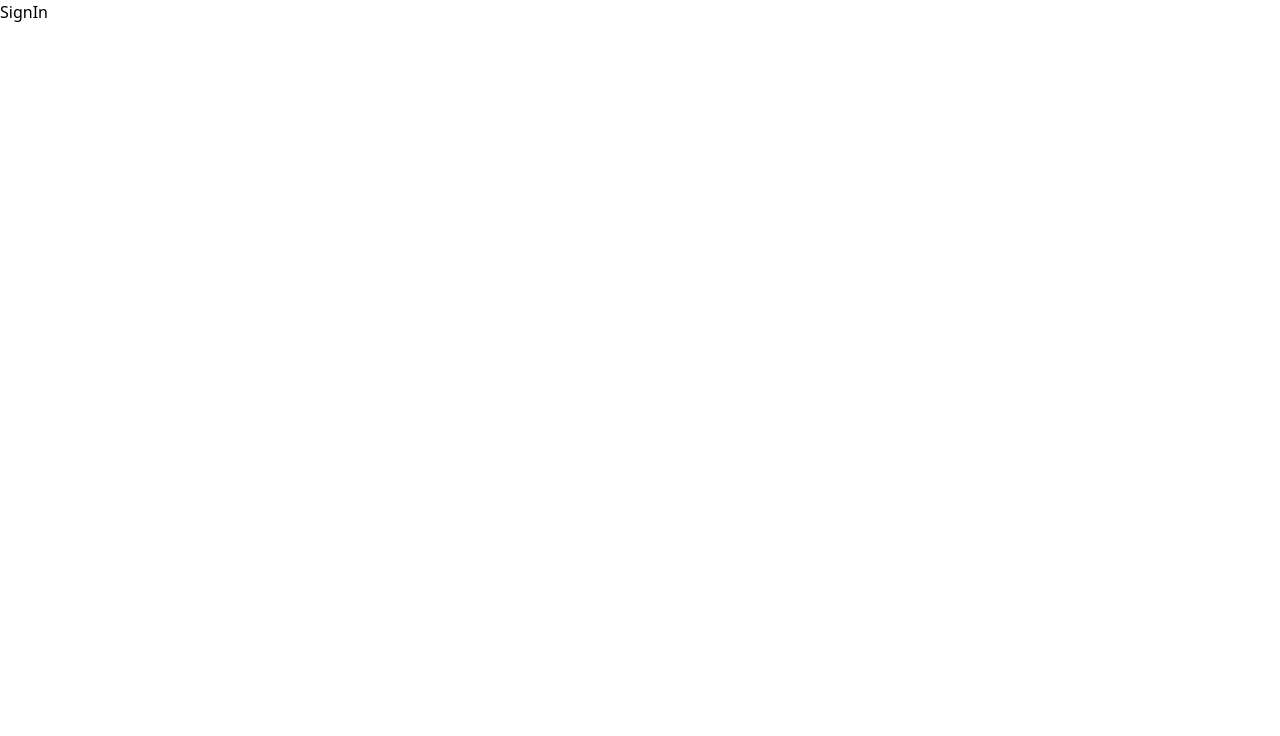
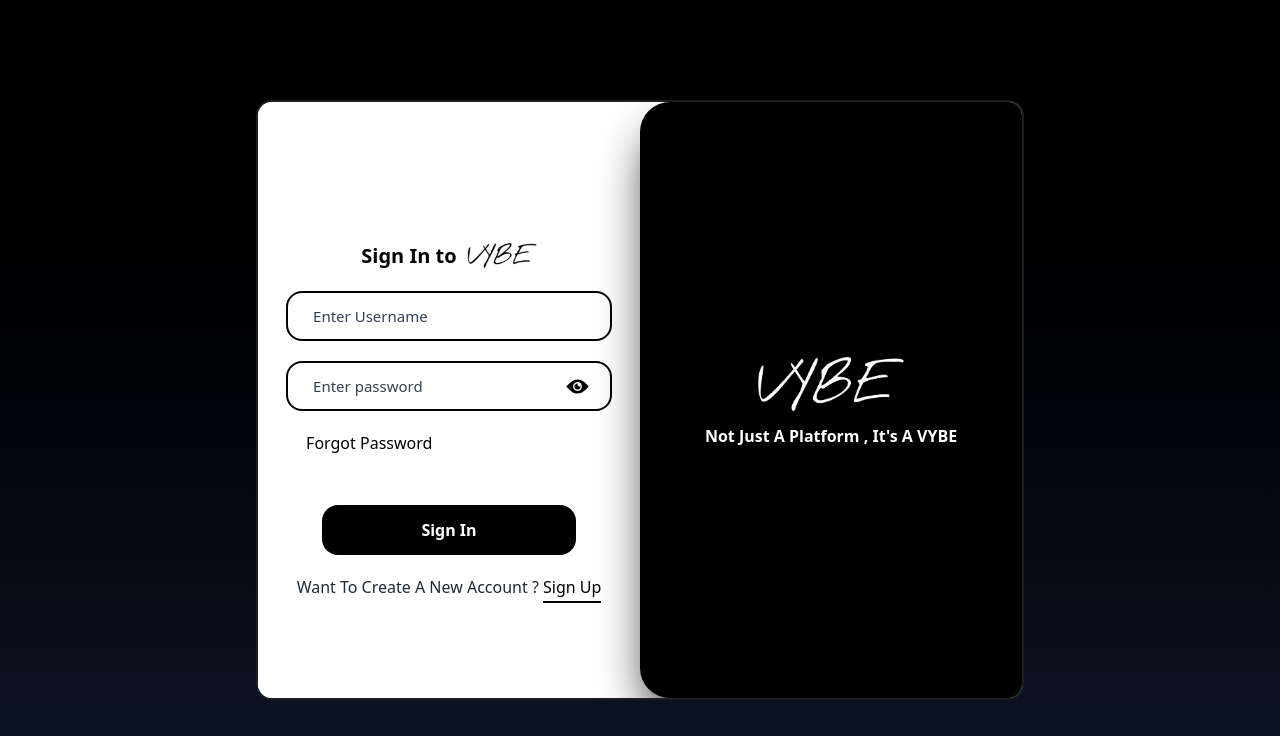
Before and after one commit to techenthusiast321/Social-Media-Application, a React (Vite) app in the folder frontend/: page /signin in a window 1280 px wide. Shown: the top 736 px of the page. Built offline with nearby package versions, Linux system fonts and the light colour scheme.

Commit message:
Forgot password page added

```diff
--- a/frontend/src/App.jsx
+++ b/frontend/src/App.jsx
@@ -3,13 +3,14 @@ import {Routes} from 'react-router-dom'
 import { Route } from 'react-router-dom'
 import SignUp from './pages/SignUp.jsx'
 import SignIn from './pages/SignIn.jsx'
-
+import ForgotPassword from './pages/ForgotPassword.jsx'
 export const serverUrl="http://localhost:8000"
 const App = () => {
   return (
     <Routes>
       <Route path='/signup' element={<SignUp />}></Route>
       <Route path="/signin" element={<SignIn/>}></Route>
+      <Route  path="/forgot-password" element={<ForgotPassword/>}></Route>
     </Routes>
   )
 }
--- /dev/null
+++ b/frontend/src/pages/ForgotPassword.jsx
@@ -0,0 +1,91 @@
+import React from "react";
+import { useState } from "react";
+import { ClipLoader } from "react-spinners";
+import axios from "axios";
+const ForgotPassword = () => {
+  const [step, setStep] = useState(2);
+  const [inputClicked,setInputClicked]=useState({
+    email:false,
+    otp:false,
+    newPassword:false,
+    confirmNewPassword:false
+  });
+  const [email,setEmail]=useState("");
+  const [loading,setLoading]=useState(false);
+  const [otp,setOtp]=useState("")
+  const [newPassword,setNewPassword]=useState("")
+  const [confirmNewPassword,setConfirmNewPassword]=useState("")
+
+ const handleStep1=async()=>{
+  try{
+    const result=await axios.post()
+  }catch(error){
+
+  }
+ }
+
+  return (
+    <div className="w-full h-screen bg-gradient-to-b from-black to-gray-900 flex flex-col justify-center items-center">
+      {step == 1 && (
+        <div className="w-[90%] max-w-[500px]  h-[500px] bg-white rounded-2xl flex justify-center items-center flex-col   border-[#1a1f23]">
+          <h2 className="text-[30px] font-semibold">Forgot Password</h2>
+          <div
+            className="relative flex items-center mt-[30px] justify-start w-[90%] h-[50px] rounded-2xl  border-2 border-black"
+            onClick={() => setInputClicked({ ...inputClicked, email: true })}
+          >
+            <label
+              htmlFor="email"
+              className={`text-gray-700 absolute left-[20px] p-[5px] bg-white text-[15px] ${
+                inputClicked.email ? "top-[-15px]" : ""
+              }`}
+            >
+              {" "}
+              Enter Email
+            </label>
+            <input
+              type="email"
+              id="email"
+              className="w-[100%] h-[100%] rounded-2xl px-[20px] outline-none border-0"
+              required
+              onChange={(e) => setEmail(e.target.value)}
+              value={email}
+            />
+          </div>
+          <button className='w-[70%] px-[20px] py-[10px] bg-black text-white font-semibold h-[50px] cursor-pointer rounded-2xl mt-[30px]'  disabled={loading} onClick={handleStep1}>{loading?<ClipLoader size={30} color='white'/>:"Send OTP"}</button>
+
+        </div>
+      )}
+
+       {step==2 && <div className='w-[90%] max-w-[500px]  h-[500px] bg-white rounded-2xl flex justify-center items-center flex-col   border-[#1a1f23]'>
+      <h2 className='text-[30px] font-semibold'>Forgot Password</h2>
+      <div className='relative flex items-center mt-[30px] justify-start w-[90%] h-[50px] rounded-2xl  border-2 border-black' onClick={()=>setInputClicked({...inputClicked,otp:true})}>
+          <label htmlFor='otp' className={`text-gray-700 absolute left-[20px] p-[5px] bg-white text-[15px] ${inputClicked.otp?"top-[-15px]":""}`}> Enter OTP</label>
+              <input type="text" id='otp' className='w-[100%] h-[100%] rounded-2xl px-[20px] outline-none border-0' required onChange={(e)=>setOtp(e.target.value)} value={otp}/>
+
+      </div>
+
+      <button className='w-[70%] px-[20px] py-[10px] bg-black text-white font-semibold h-[50px] cursor-pointer rounded-2xl mt-[30px]'  disabled={loading} onClick={handleStep2}>{loading?<ClipLoader size={30} color='white'/>:"Submit"}</button>
+            </div>}
+
+        {step==3 && <div className='w-[90%] max-w-[500px]  h-[500px] bg-white rounded-2xl flex justify-center items-center flex-col   border-[#1a1f23]'>
+        <h2 className='text-[30px] font-semibold'>Reset Password</h2>
+        <div className='relative flex items-center mt-[30px] justify-start w-[90%] h-[50px] rounded-2xl  border-2 border-black' onClick={()=>setInputClicked({...inputClicked,newPassword:true})}>
+            <label htmlFor='newPassword' className={`text-gray-700 absolute left-[20px] p-[5px] bg-white text-[15px] ${inputClicked.newPassword?"top-[-15px]":""}`}> Enter New Password</label>
+                <input type="text" id='newPassword' className='w-[100%] h-[100%] rounded-2xl px-[20px] outline-none border-0' required onChange={(e)=>setNewPassword(e.target.value)} value={newPassword}/>
+
+        </div>
+        <div className='relative flex items-center mt-[30px] justify-start w-[90%] h-[50px] rounded-2xl  border-2 border-black' onClick={()=>setInputClicked({...inputClicked,confirmNewPassword:true})}>
+            <label htmlFor='confirmNewPassword' className={`text-gray-700 absolute left-[20px] p-[5px] bg-white text-[15px] ${inputClicked.confirmNewPassword?"top-[-15px]":""}`}> Confirm New Password</label>
+                <input type="text" id='confirmNewPassword' className='w-[100%] h-[100%] rounded-2xl px-[20px] outline-none border-0' required onChange={(e)=>setConfirmNewPassword(e.target.value)} value={confirmNewPassword}/>
+
+        </div>
+
+        <button className='w-[70%] px-[20px] py-[10px] bg-black text-white font-semibold h-[50px] cursor-pointer rounded-2xl mt-[30px]'  disabled={loading} onClick={handleStep3}>{loading?<ClipLoader size={30} color='white'/>:"Reset Password"}</button>
+              </div>}
+    </div>
+
+
+  );
+};
+
+export default ForgotPassword;
--- a/frontend/src/pages/SignIn.jsx
+++ b/frontend/src/pages/SignIn.jsx
@@ -1,8 +1,77 @@
-import React from 'react'
+import React, { useState } from 'react'
+import logo from "../assets/logo2.png"
+import logo1 from "../assets/logo.png"
+import { IoIosEye } from "react-icons/io";
+import { IoIosEyeOff } from "react-icons/io";
+import axios from "axios"
+import { serverUrl } from '../App';
+import { ClipLoader } from "react-spinners";
+import { useNavigate } from 'react-router-dom';
 
-const SignIn = () => {
+function SignIn() {
+const [inputClicked,setInputClicked]=useState({
+    userName:false,
+    password:false
+})
+const [showPassword,setShowPassword]=useState(false)
+const [loading,setLoading]=useState(false)
+const [userName,setUserName]=useState("")
+const [password,setPassword]=useState("")
+const [err,setErr]=useState("")
+const navigate=useNavigate()
+
+const handleSignIn=async ()=>{
+  setLoading(true)
+
+  try {
+    const result=await axios.post(`${serverUrl}/api/auth/signin`,{userName,password},{withCredentials:true})
+
+    setLoading(false)
+  } catch (error) {
+    console.log(error)
+    setLoading(false)
+
+  }
+}
+
+
   return (
-    <div>SignIn</div>
+    <div className='w-full h-screen bg-gradient-to-b from-black to-gray-900 flex flex-col justify-center items-center'>
+      <div className='w-[90%] lg:max-w-[60%]  h-[600px] bg-white rounded-2xl flex justify-center items-center overflow-hidden border-2 border-[#1a1f23]'>
+<div className='w-full lg:w-[50%] h-full bg-white flex flex-col items-center justify-center p-[10px] gap-[20px]'>
+
+<div className='flex gap-[10px] items-center text-[20px] font-semibold mt-[40px]'>
+    <span>Sign In to </span>
+    <img src={logo} alt="" className='w-[70px]'/>
+</div>
+
+
+<div className='relative flex items-center justify-start w-[90%] h-[50px] rounded-2xl  border-2 border-black' onClick={()=>setInputClicked({...inputClicked,userName:true})}>
+    <label htmlFor='userName' className={`text-gray-700 absolute left-[20px] p-[5px] bg-white text-[15px] ${inputClicked.userName?"top-[-15px]":""}`}> Enter Username</label>
+        <input type="text" id='userName' className='w-[100%] h-[100%] rounded-2xl px-[20px] outline-none border-0' required onChange={(e)=>setUserName(e.target.value)} value={userName}/>
+
+</div>
+
+<div className='relative flex items-center justify-start w-[90%] h-[50px] rounded-2xl  border-2 border-black' onClick={()=>setInputClicked({...inputClicked,password:true})}>
+    <label htmlFor='password' className={`text-gray-700 absolute left-[20px] p-[5px] bg-white text-[15px] ${inputClicked.password?"top-[-15px]":""}`}> Enter password</label>
+        <input type={showPassword?"text":"password"} id='password' className='w-[100%] h-[100%] rounded-2xl px-[20px] outline-none border-0' required onChange={(e)=>setPassword(e.target.value)} value={password}/>
+        {!showPassword?<IoIosEye className='absolute cursor-pointer right-[20px] w-[25px] h-[25px]' onClick={()=>setShowPassword(true)}/>:<IoIosEyeOff className='absolute cursor-pointer right-[20px] w-[25px] h-[25px]' onClick={()=>setShowPassword(false)}/>}
+
+</div>
+<div className='w-[90%] px-[20px] cursor-pointer' onClick={()=>navigate("/forgot-password")}>Forgot Password</div>
+
+
+
+<button className='w-[70%] px-[20px] py-[10px] bg-black text-white font-semibold h-[50px] cursor-pointer rounded-2xl mt-[30px]' onClick={handleSignIn} disabled={loading}>{loading?<ClipLoader size={30} color='white'/>:"Sign In"}</button>
+<p className='cursor-pointer text-gray-800' onClick={()=>navigate("/signup")}>Want To Create A New Account ? <span className='border-b-2 border-b-black pb-[3px] text-black'>Sign Up</span></p>
+</div>
+<div className='md:w-[50%] h-full hidden lg:flex justify-center items-center bg-[#000000] flex-col gap-[10px] text-white text-[16px] font-semibold rounded-l-[30px] shadow-2xl shadow-black'>
+
+<img src={logo1} alt="" className='w-[40%]'/>
+<p >Not Just A Platform , It's A VYBE</p>
+</div>
+      </div>
+    </div>
   )
 }
 
--- a/frontend/src/pages/SignUp.jsx
+++ b/frontend/src/pages/SignUp.jsx
@@ -19,14 +19,14 @@ const [showPassword,setShowPassword]=useState(false)
 const [loading,setLoading]=useState(false)
 const [name,setName]=useState("")
 const [userName,setUserName]=useState("")
-
+const [err,setErr]=useState("")
 const [email,setEmail]=useState("")
 const [password,setPassword]=useState("")
 const navigate=useNavigate()
 
 const handleSignUp=async ()=>{
   setLoading(true)
-
+  setErr("")
 
   try {
     const result=await axios.post(`${serverUrl}/api/auth/signup`,{name,userName,email,password},{withCredentials:true})
@@ -34,7 +34,7 @@ const handleSignUp=async ()=>{
     setLoading(false)
   } catch (error) {
 
-    console.log(error)
+
     setLoading(false)
   }
 }
```
